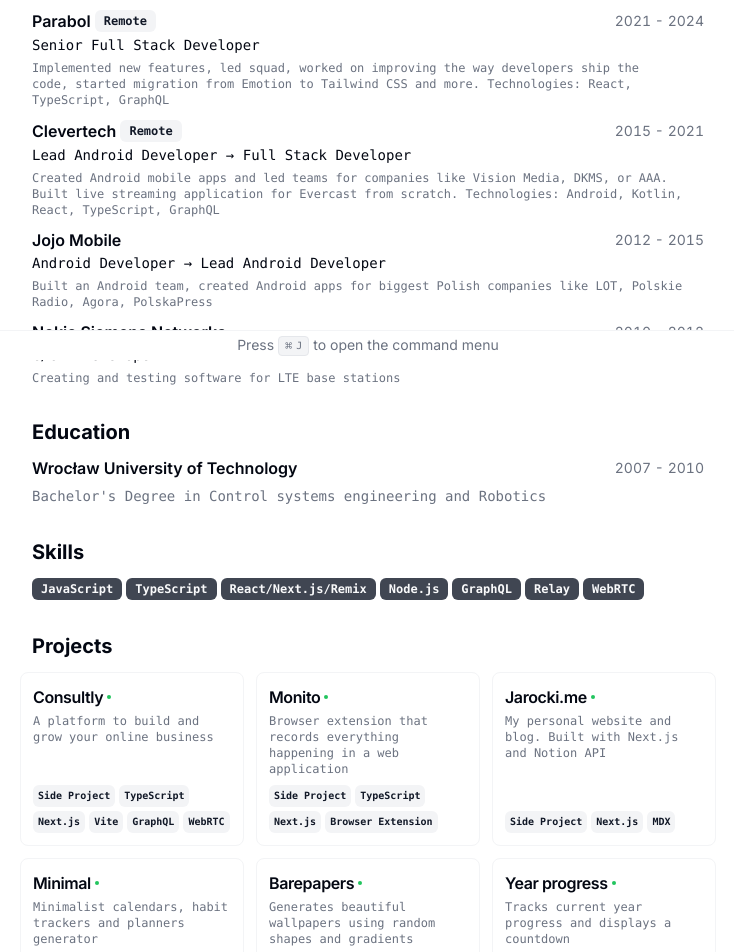
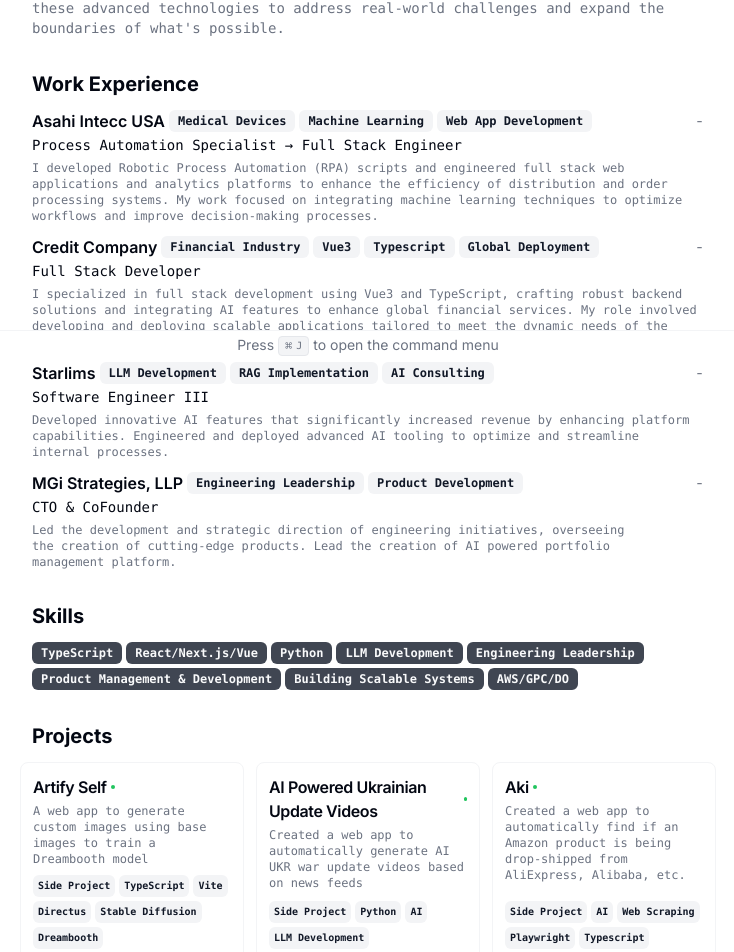
Before and after one commit to MasonGeloso/mason, a Next.js app: page / in a window 1280 px wide. Shown: the part 440-1392 px from the top of the page, without its empty margins (272-1006 px from the left). Built offline with nearby package versions, Linux system fonts and the light colour scheme.

Commit message:
Quick Commit with gg Command

```diff
--- a/src/app/page.tsx
+++ b/src/app/page.tsx
@@ -139,26 +139,6 @@
           })}
         </Section>
         <Section>
-          <h2 className="text-xl font-bold">Education</h2>
-          {RESUME_DATA.education.map((education) => {
-            return (
-              <Card key={education.school}>
-                <CardHeader>
-                  <div className="flex items-center justify-between gap-x-2 text-base">
-                    <h3 className="font-semibold leading-none">
-                      {education.school}
-                    </h3>
-                    <div className="text-sm tabular-nums text-gray-500">
-                      {education.start} - {education.end}
-                    </div>
-                  </div>
-                </CardHeader>
-                <CardContent className="mt-2">{education.degree}</CardContent>
-              </Card>
-            );
-          })}
-        </Section>
-        <Section>
           <h2 className="text-xl font-bold">Skills</h2>
           <div className="flex flex-wrap gap-1">
             {RESUME_DATA.skills.map((skill) => {
--- a/src/data/resume-data.tsx
+++ b/src/data/resume-data.tsx
@@ -20,259 +20,126 @@
 import { GitHubIcon, LinkedInIcon, XIcon } from "@/components/icons";
 
 export const RESUME_DATA = {
-  name: "Bartosz Jarocki",
-  initials: "BJ",
-  location: "Wrocław, Poland, CET",
-  locationLink: "https://www.google.com/maps/place/Wrocław",
+  name: "Mason Geloso",
+  initials: "MG",
+  location: "Newport Beach, CA",
+  locationLink: "https://www.google.com/maps/place/Newport%20Coast",
   about:
-    "Full Stack Engineer focused on building products with extra attention to detail",
+    "Full Stack Software Engineer with a real passion for problem solving and AI systems.",
   summary:
-    "As a Full Stack Engineer, I have successfully taken multiple products from 0 to 1. I lead teams effectively, ensuring an environment where people can do their best work. Currently, I work mostly with TypeScript, React, Node.js, and GraphQL. I have over 8 years of experience in working remotely with companies all around the world.",
-  avatarUrl: "https://avatars.githubusercontent.com/u/1017620?v=4",
-  personalWebsiteUrl: "https://jarocki.me",
+    "I am a Full Stack Software Engineer with over ten years of experience specializing in complex, globally distributed systems and AI technologies. My expertise includes crafting sophisticated architectures and leading teams in a collaborative innovation environment. I have a strong technical background in multiple programming languages and frameworks, with a particular focus on large language models and Retriever-Augmented Generation (RAG) architecture. This specialization enhances machine understanding and response generation by integrating retrieval with generative models. I am committed to leveraging these advanced technologies to address real-world challenges and expand the boundaries of what's possible.",
+  avatarUrl: "https://raw.githubusercontent.com/MasonGeloso/MasonGeloso/main/IMG_4027.JPG",
+  personalWebsiteUrl: "https://masongeloso.com",
   contact: {
-    email: "bartosz.jarocki@hey.com",
-    tel: "+48530213401",
+    email: "mason@honesystems.io",
+    tel: "+19499035535",
     social: [
       {
         name: "GitHub",
-        url: "https://github.com/BartoszJarocki",
+        url: "https://github.com/MasonGeloso",
         icon: GitHubIcon,
       },
       {
-        name: "LinkedIn",
-        url: "https://www.linkedin.com/in/bjarocki/",
-        icon: LinkedInIcon,
-      },
-      {
         name: "X",
-        url: "https://x.com/BartoszJarocki",
+        url: "https://x.com/HoneAIAgency",
         icon: XIcon,
       },
     ],
   },
-  education: [
-    {
-      school: "Wrocław University of Technology",
-      degree: "Bachelor's Degree in Control systems engineering and Robotics",
-      start: "2007",
-      end: "2010",
-    },
-  ],
   work: [
     {
-      company: "Parabol",
-      link: "https://parabol.co",
-      badges: ["Remote"],
-      title: "Senior Full Stack Developer",
+      company: "Asahi Intecc USA",
+      link: "https://asahi-inteccusa-medical.com/",
+      badges: ["Medical Devices", "Machine Learning", "Web App Development"],
+      title: "Process Automation Specialist → Full Stack Engineer",
       logo: ParabolLogo,
-      start: "2021",
-      end: "2024",
+      start: "",
+      end: "",
       description:
-        "Implemented new features, led squad, worked on improving the way developers ship the code, started migration from Emotion to Tailwind CSS and more. Technologies: React, TypeScript, GraphQL",
+        "I developed Robotic Process Automation (RPA) scripts and engineered full stack web applications and analytics platforms to enhance the efficiency of distribution and order processing systems. My work focused on integrating machine learning techniques to optimize workflows and improve decision-making processes.",
     },
     {
-      company: "Clevertech",
-      link: "https://clevertech.biz",
-      badges: ["Remote"],
-      title: "Lead Android Developer → Full Stack Developer",
+      company: "Credit Company",
+      link: "",
+      badges: ["Financial Industry", "Vue3", "Typescript", "Global Deployment"],
+      title: "Full Stack Developer",
       logo: ClevertechLogo,
-      start: "2015",
-      end: "2021",
+      start: "",
+      end: "",
       description:
-        "Created Android mobile apps and led teams for companies like Vision Media, DKMS, or AAA. Built live streaming application for Evercast from scratch. Technologies: Android, Kotlin, React, TypeScript, GraphQL",
+        " I specialized in full stack development using Vue3 and TypeScript, crafting robust backend solutions and integrating AI features to enhance global financial services. My role involved developing and deploying scalable applications tailored to meet the dynamic needs of the global market.",
     },
     {
-      company: "Jojo Mobile",
-      link: "https://bsgroup.eu/",
-      badges: [],
-      title: "Android Developer → Lead Android Developer",
+      company: "Starlims",
+      link: "https://starlims.com/",
+      badges: ["LLM Development", "RAG Implementation", "AI Consulting"],
+      title: "Software Engineer III",
       logo: JojoMobileLogo,
-      start: "2012",
-      end: "2015",
+      start: "",
+      end: "",
       description:
-        "Built an Android team, created Android apps for biggest Polish companies like LOT, Polskie Radio, Agora, PolskaPress",
+        "Developed innovative AI features that significantly increased revenue by enhancing platform capabilities. Engineered and deployed advanced AI tooling to optimize and streamline internal processes.",
     },
     {
-      company: "Nokia Siemens Networks",
-      link: "https://www.nokia.com",
-      badges: [],
-      title: "C/C++ Developer",
+      company: "MGi Strategies, LLP",
+      link: "https://www.mgi-strategies.com",
+      badges: ["Engineering Leadership", "Product Development"],
+      title: "CTO & CoFounder",
       logo: NSNLogo,
-      start: "2010",
-      end: "2012",
-      description: "Creating and testing software for LTE base stations",
+      start: "",
+      end: "",
+      description: "Led the development and strategic direction of engineering initiatives, overseeing the creation of cutting-edge products. Lead the creation of AI powered portfolio management platform.",
     },
   ],
   skills: [
-    "JavaScript",
     "TypeScript",
-    "React/Next.js/Remix",
-    "Node.js",
-    "GraphQL",
-    "Relay",
-    "WebRTC",
+    "React/Next.js/Vue",
+    "Python",
+    "LLM Development",
+    "Engineering Leadership",
+    "Product Management & Development",
+    "Building Scalable Systems",
+    "AWS/GPC/DO",
   ],
   projects: [
     {
-      title: "Consultly",
+      title: "Artify Self",
       techStack: [
         "Side Project",
         "TypeScript",
-        "Next.js",
         "Vite",
-        "GraphQL",
-        "WebRTC",
+        "Directus",
+        "Stable Diffusion",
+        "Dreambooth",
       ],
-      description: "A platform to build and grow your online business",
+      description: "A web app to generate custom images using base images to train a Dreambooth model",
       logo: ConsultlyLogo,
       link: {
-        label: "consultly.com",
-        href: "https://consultly.com/",
+        label: "artify-self.com",
+        href: "https://artify-self.com",
       },
     },
     {
-      title: "Monito",
-      techStack: ["Side Project", "TypeScript", "Next.js", "Browser Extension"],
+      title: "AI Powered Ukrainian Update Videos",
+      techStack: ["Side Project", "Python", "AI", "LLM Development"],
       description:
-        "Browser extension that records everything happening in a web application",
+        "Created a web app to automatically generate AI UKR war update videos based on news feeds",
       logo: MonitoLogo,
       link: {
-        label: "monito.dev",
-        href: "https://monito.dev/",
+        label: "@ukraine-daily-updates",
+        href: "https://www.youtube.com/@ukraine-daily-updates",
       },
     },
     {
-      title: "Jarocki.me",
-      techStack: ["Side Project", "Next.js", "MDX"],
+      title: "Aki",
+      techStack: ["Side Project", "AI", "Web Scraping", "Playwright", "Typescript"],
       description:
-        "My personal website and blog. Built with Next.js and Notion API",
+        "Created a web app to automatically find if an Amazon product is being drop-shipped from AliExpress, Alibaba, etc.",
       logo: JarockiMeLogo,
       link: {
-        label: "github.com",
-        href: "https://jarocki.me/",
+        label: "Aki",
+        href: "https://aki.honesystems.io",
       },
-    },
-    {
-      title: "Minimal",
-      techStack: ["Side Project", "Next.js", "Puppeteer"],
-      description:
-        "Minimalist calendars, habit trackers and planners generator",
-      logo: Minimal,
-      link: {
-        label: "useminimal.com",
-        href: "https://useminimal.com/",
-      },
-    },
-    {
-      title: "Barepapers",
-      techStack: ["Side Project", "Next.js", "Puppeteer"],
-      description:
-        "Generates beautiful wallpapers using random shapes and gradients",
-      logo: BarepapersLogo,
-      link: {
-        label: "barepapers.com",
-        href: "https://barepapers.com/",
-      },
-    },
-    {
-      title: "Year progress",
-      techStack: ["Side Project", "TypeScript", "Next.js"],
-      description: "Tracks current year progress and displays a countdown",
-      logo: YearProgressLogo,
-      link: {
-        label: "getyearprogress.com",
-        href: "https://getyearprogress.com/",
-      },
-    },
-    {
-      title: "Parabol",
-      techStack: [
-        "Full Stack Developer",
-        "TypeScript",
-        "React",
-        "Node.js",
-        "GraphQL",
-      ],
-      description:
-        "The Agile meeting co-pilot that delivers better meetings with less effort",
-      logo: ParabolLogo,
-      link: {
-        label: "github.com",
-        href: "https://parabol.co/",
-      },
-    },
-    {
-      title: "Evercast",
-      techStack: [
-        "Lead Frontend Developer",
-
-        "TypeScript",
-        "React",
-        "Node.js",
-        "GraphQL",
-      ],
-      description:
-        "Creative collaboration platform that combines video conferencing and HD media streaming",
-      logo: EvercastLogo,
-      link: {
-        label: "evercast.us",
-        href: "https://www.evercast.us/",
-      },
-    },
-    {
-      title: "Mobile Vikings",
-      techStack: ["Lead Android Developer", "Android", "Kotlin"],
-      description:
-        "Android application for leading virtual mobile operator in Poland",
-      logo: MobileVikingsLogo,
-      link: {
-        label: "mobilevikings.pl",
-        href: "https://mobilevikings.pl/",
-      },
-    },
-    {
-      title: "Howdy",
-      techStack: ["Lead Android Developer", "Android", "Kotlin"],
-      description:
-        "Howdy is a place for you to join communities you care about",
-      logo: Howdy,
-      link: {
-        label: "play.google.com",
-        href: "https://howdy.co/",
-      },
-    },
-    {
-      title: "Tastycloud",
-      techStack: ["Lead Android Developer", "Android", "Kotlin"],
-      description:
-        "Android application for managing and displaying restaurant menus in kiosk mode",
-      logo: TastyCloudLogo,
-      link: {
-        label: "tastycloud.fr",
-        href: "https://www.tastycloud.fr/",
-      },
-    },
-    {
-      title: "Ambit",
-      techStack: ["Lead Android Developer", "Android", "Kotlin"],
-      description:
-        "Android application that helps with sharing your contact details",
-      logo: AmbitLogo,
-    },
-    {
-      title: "Bim",
-      techStack: ["Lead Android Developer", "Android", "Kotlin"],
-      description:
-        "Android application that helps with booking a table in a restaurants",
-      logo: BimLogo,
-    },
-    {
-      title: "Canal Digital GO",
-      techStack: ["Lead Android Developer", "Android", "Kotlin"],
-      description:
-        "Video streaming mobile application for Canal Digital subscribers",
-      logo: CDGOLogo,
     },
   ],
 } as const;
```
